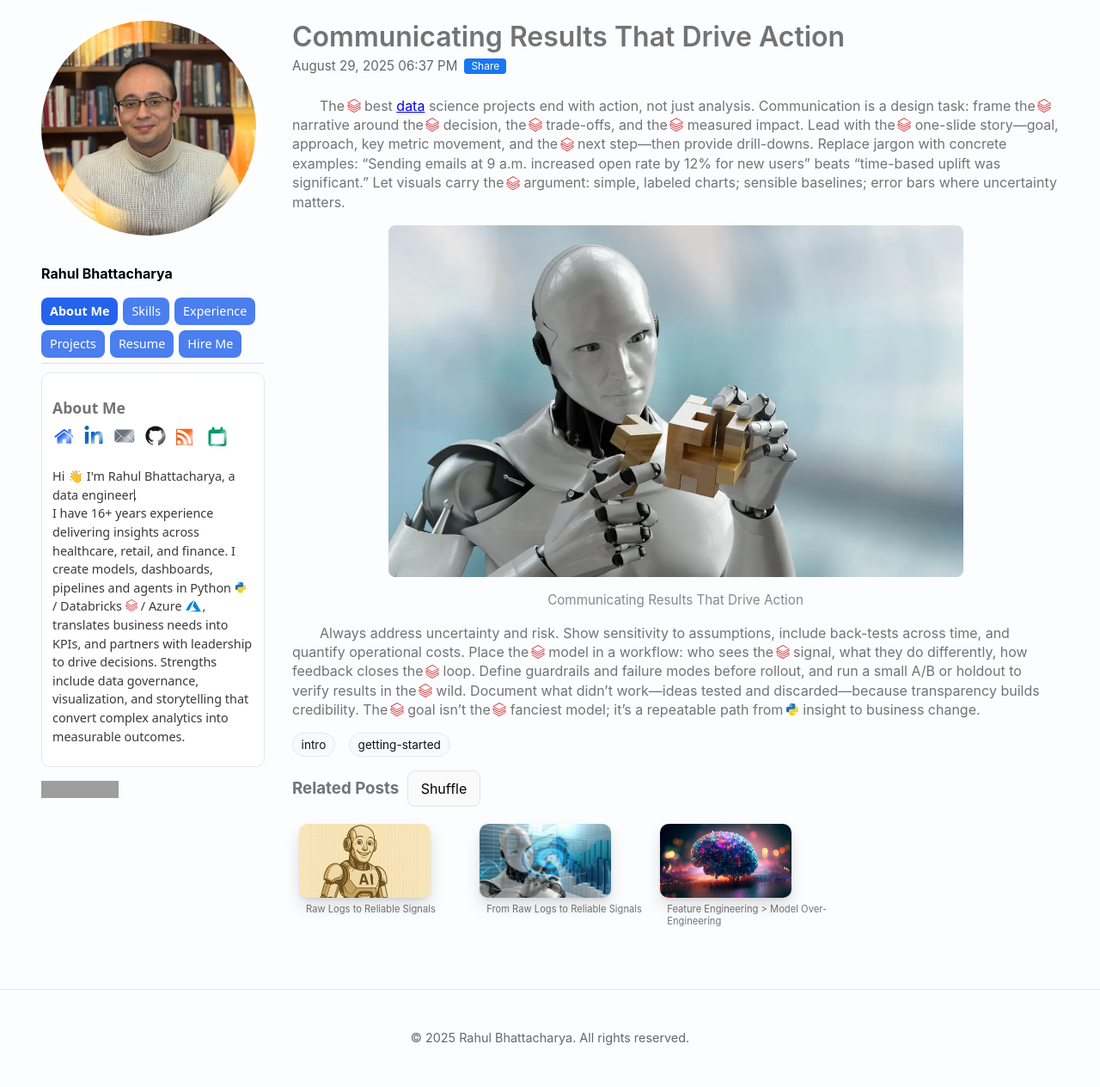
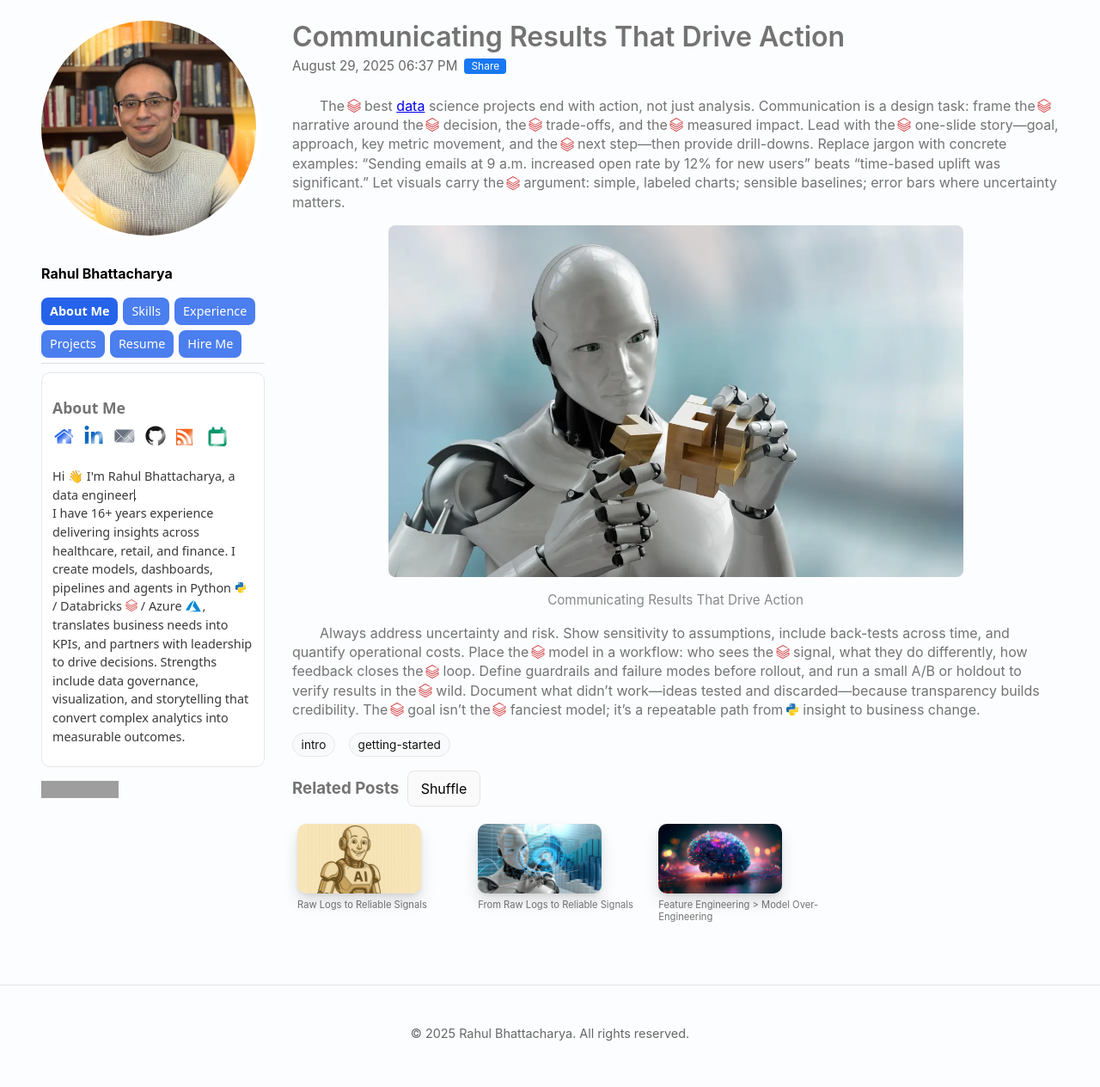
Before and after one commit to RahulBhattacharya1/RahulBhattacharya1.github.io, a Jekyll site: the page built from _posts/2025-08-24-second.md, in a window 1280 px wide. Shown: the whole page at 86% size. Built offline with Jekyll 4.4.1, drawn with Linux system fonts in a browser that asks for light colours; comment, search, counter and statistics services are not loaded; grey boxes are pictures that could not be loaded.

Commit message:
Update main.scss

```diff
--- a/assets/css/main.scss
+++ b/assets/css/main.scss
@@ -908,7 +908,7 @@
   font-size: .7rem;
   line-height: 1.25;
   color: #737373;
-  padding: 0 8px;   /* add left/right breathing room */
+  padding: 0;
 }
 
 .related-head {
@@ -918,6 +918,11 @@
   margin-bottom: 20px;
 }
 .related-head h3 { margin: 0; }
+
+.related-posts .related-card a {
+  padding-inline: 6px;   /* both image + title get the same inset */
+  box-sizing: border-box;
+}
 
 /* Related Posts: Mobile - Keep only first 2 */
 @media (max-width: 640px) {
```
